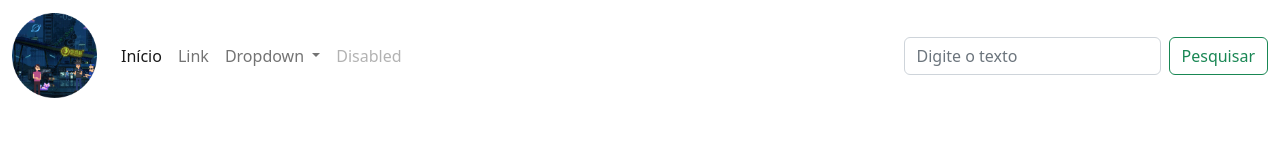
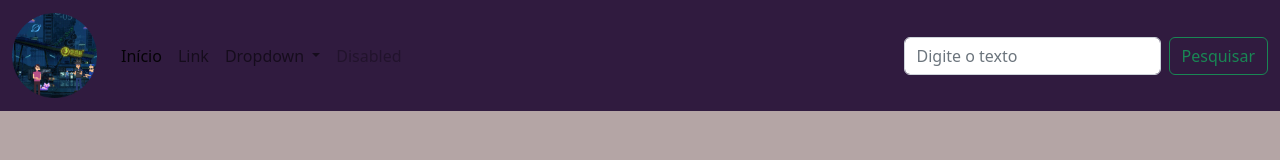
Before and after one commit to TaisC468/My-annotations, a plain HTML site: page index.html in a window 1280 px wide. Drawn offline with nearby package versions, Linux system fonts and the light colour scheme.

Commit message:
Update index.html

```diff
--- a/index.html
+++ b/index.html
@@ -3,7 +3,7 @@
   <head>
     <meta http-equiv="X-UA-Compatible" content="IE=edge">
     <meta name="viewport" content="width=device-width, initial-scale=1.0">
-    <link rel="stylesheet" href="css/index.2.css">
+    <link rel="stylesheet" href="css/index.css">
     <title>My Annotations</title>
     <link href="https://cdn.jsdelivr.net/npm/bootstrap@5.2.2/dist/css/bootstrap.min.css" rel="stylesheet" integrity="sha384-Zenh87qX5JnK2Jl0vWa8Ck2rdkQ2Bzep5IDxbcnCeuOxjzrPF/et3URy9Bv1WTRi" crossorigin="anonymous">
   </head>
```
